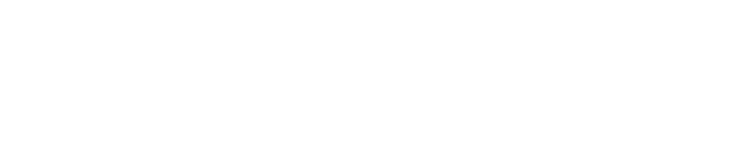
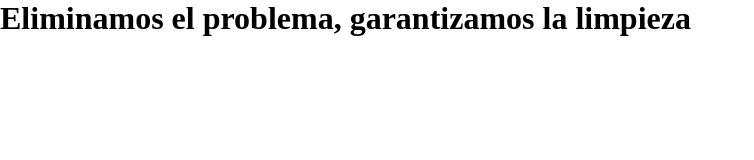
Before and after one commit to Oswaldo-Robles/cleanProblem, a plain HTML site: page index.html in a window 1280 px wide. Shown: the whole page, without its empty margins (0-754 px from the left). Drawn offline with Linux system fonts and the light colour scheme.

Commit message:
Agregando las carpetas Js, Media y Style

```diff
--- /dev/null
+++ b/Style/style.css
@@ -0,0 +1,5 @@
+*{
+    margin: 0;
+    padding: 0;
+    box-sizing: border-box;
+}
--- a/index.html
+++ b/index.html
@@ -4,8 +4,13 @@
     <meta charset="UTF-8">
     <meta name="viewport" content="width=device-width, initial-scale=1.0">
     <title>Clean Problem</title>
+    <link rel="stylesheet" href="./Style/style.css">
+
 </head>
 <body>
 
+    <h1>Eliminamos el problema, garantizamos la limpieza</h1>
+
+    <script src="./Js/main.js"></script>
 </body>
 </html>
```
Also changed, not shown: Js/main.js (added).
